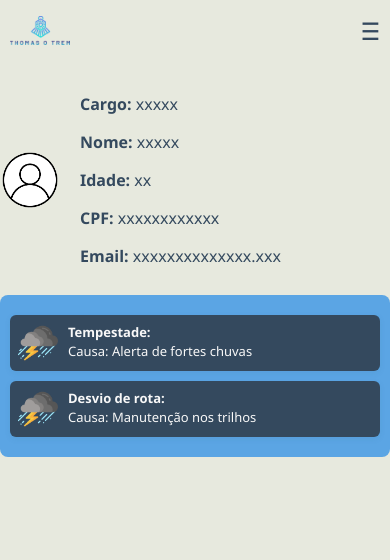
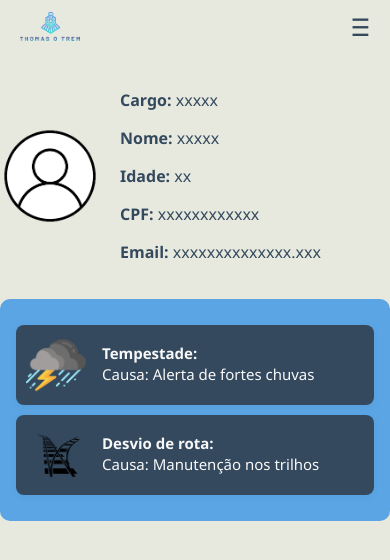
Before and after one commit to Lucascode06/SA---Thomas-o-Trem, a PHP site: page /public/notificacao.html in a window 390 px wide. Shown: the top 560 px of the page. Run offline with PHP 8.4, Linux system fonts and the light colour scheme.

Commit message:
Update - geral

```diff
--- a/public/notificacao.html
+++ b/public/notificacao.html
@@ -49,7 +49,7 @@
                 </div>
             </div>
             <div class="notificacao-item">
-                <img class="notificacao-img" src="../style/assets/tempestade.png" alt="">
+                <img class="notificacao-img" src="../style/assets/Desvio.png" alt="">
                 <div class="notificacao-info">
                     <p><strong>Desvio de rota:</strong></p>
                     <p>Causa: Manutenção nos trilhos</p>
--- a/style/notificacao.css
+++ b/style/notificacao.css
@@ -91,11 +91,10 @@ nav ul li:hover {
 
 
 #perfil {
-    width: 80px;
-    height: 80px;
-    margin-right: 20px;
+  width: 100px;
+  height: 100px;
+  margin-right: 20px;
 }
-
 
 .user-details {
     flex-grow: 1;
@@ -162,41 +161,6 @@ nav ul li:hover {
     line-height: 1.3;
 }
 
-
-@media (max-width: 600px) {
-    .container {
-        border-radius: 8px;
-        max-width: 100%;
-        padding: 0 0 10px 0;
-    }
-    header {
-        padding: 14px 10px 0 10px;
-    }
-    .schedule {
-        padding: 10px;
-        border-radius: 8px;
-    }
-    .notificacao-item {
-        padding: 8px;
-        border-radius: 6px;
-        gap: 10px;
-    }
-    .notificacao-img {
-        max-width: 40px;
-    }
-    .notificacao-info p {
-        font-size: 13px;
-    }
-    #perfil {
-        width: 60px;
-        height: 60px;
-    }
-    .user-info {
-        margin-bottom: 12px;
-    }
-}
-
-
 #menu {
     z-index: 10;
     position: absolute;
```
Also changed, not shown: public/manutencao.html (+6 -16 lines), style/manutencao.css (+2 -17 lines), style/rotas.css (+0 -34 lines), style/assets/Desvio.png (added).
